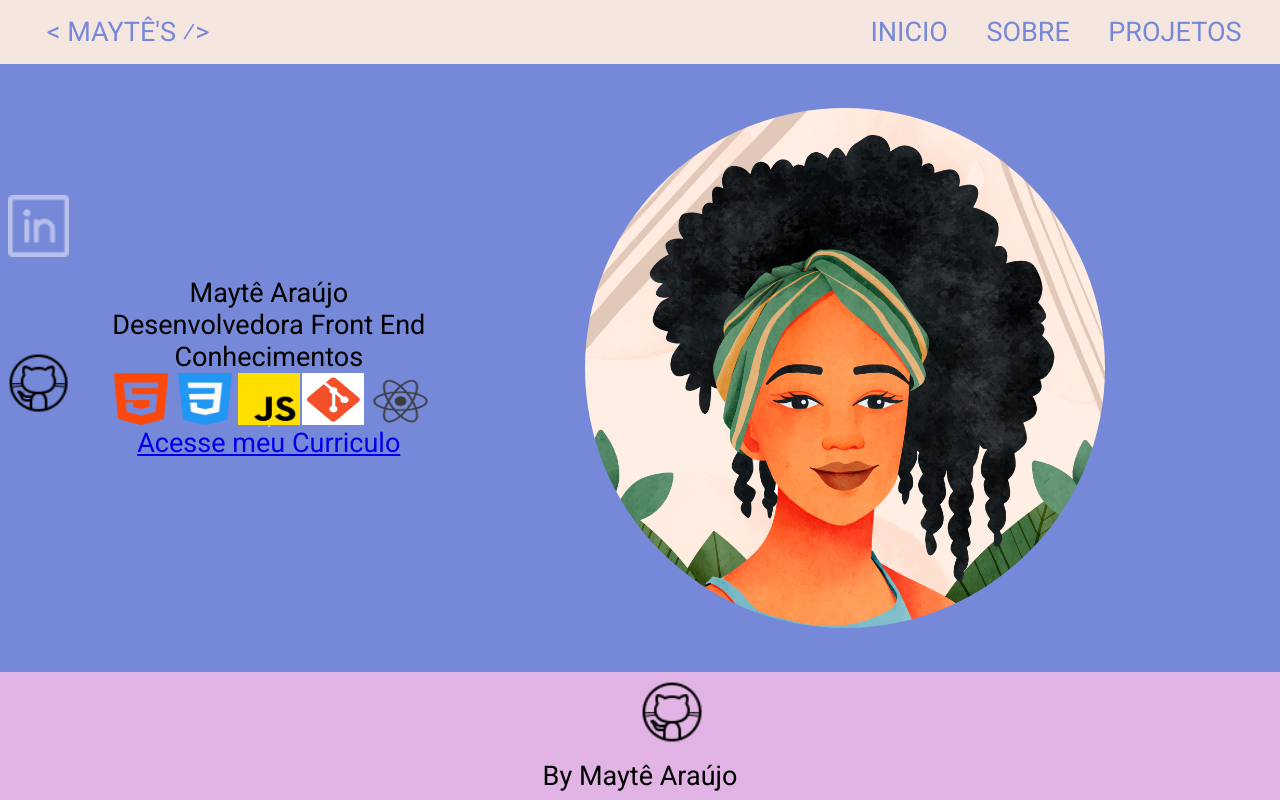
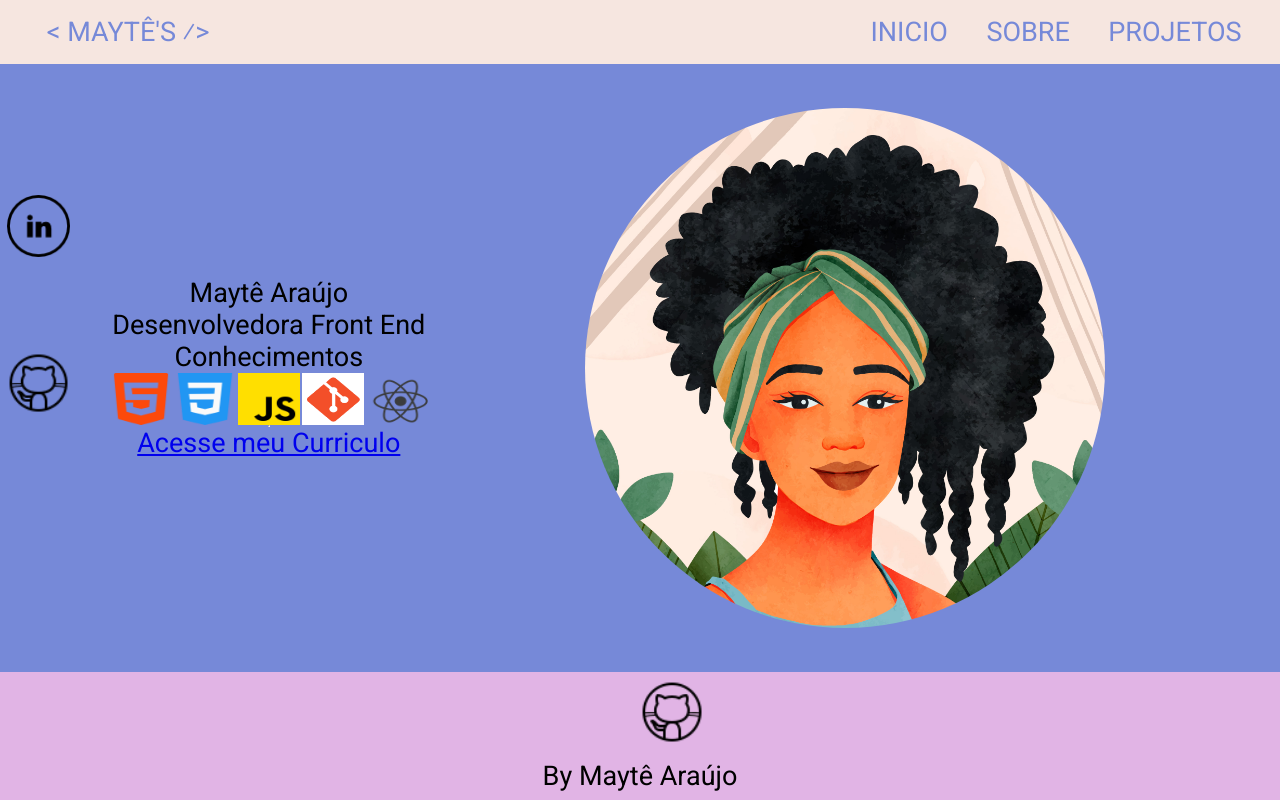
Before and after one commit to maytearaujo/portfolio-vai-na-web, a React (Vite) app: page / in a window 1280 px wide. Built offline with nearby package versions, Linux system fonts and the light colour scheme.

Commit message:
Testando logo do Linkedin com o nome teste

```diff
--- a/src/Components/Home.jsx
+++ b/src/Components/Home.jsx
@@ -2,7 +2,7 @@ import React from "react";
 import * as S from "./Style"
 
 import Github from "../assets/github.png"
-import Linkedin from "../assets/linkedin.png"
+import Teste from "../assets/teste.png"
 import HTML from "../assets/html.png"
 import CSS from "../assets/css.png"
 import Javascript from "../assets/javascript.png"
@@ -17,8 +17,16 @@ function Home(){
         <S.MainHome>
             <S.SectionHome>
                 <S.DivSocialMediaHome>
+                    {/* ============
+
+                    VERIFICAR ESTA SITUAÇÃO
+                    quando coloco o linkedin o projeto não sobe para o vercel
+                    - troquei a imagem
+                    - Fiz algumas modificações sugeridas no Stack over flow
+                    - mudei o nome do arquivo
+                    */}
                     <a href="https://www.linkedin.com/in/maytearaujo/" target="_blank">
-                        <img src={Linkedin} alt="Logo Linkedin" />
+                        <img src={Teste} alt="Logo Linkedin" />
                     </a>
                     <a href="https://github.com/maytearaujo" target="_blank">
                         <img src={Github} alt="Logo Github" />
```
Also changed, not shown: src/assets/linkedIn.png (deleted), src/assets/teste.png (renamed from src/assets/linkedin1.png).
